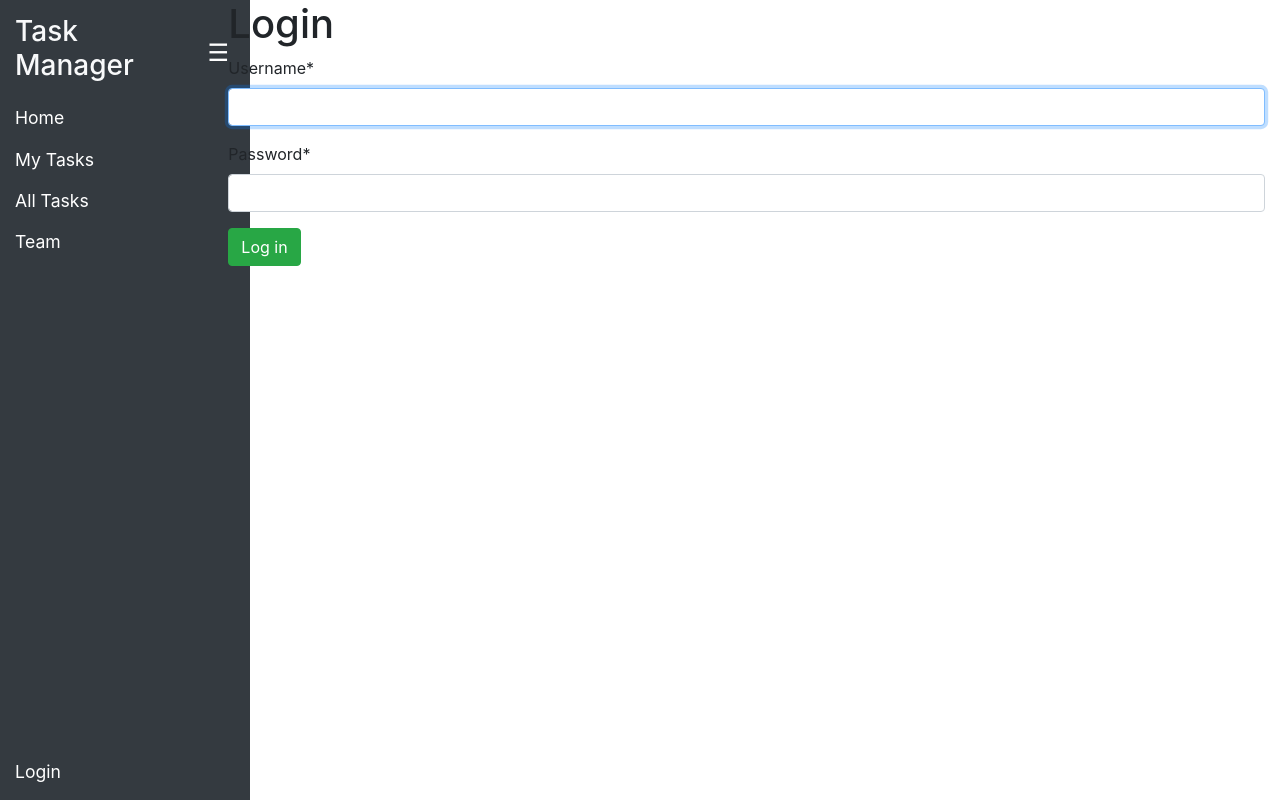
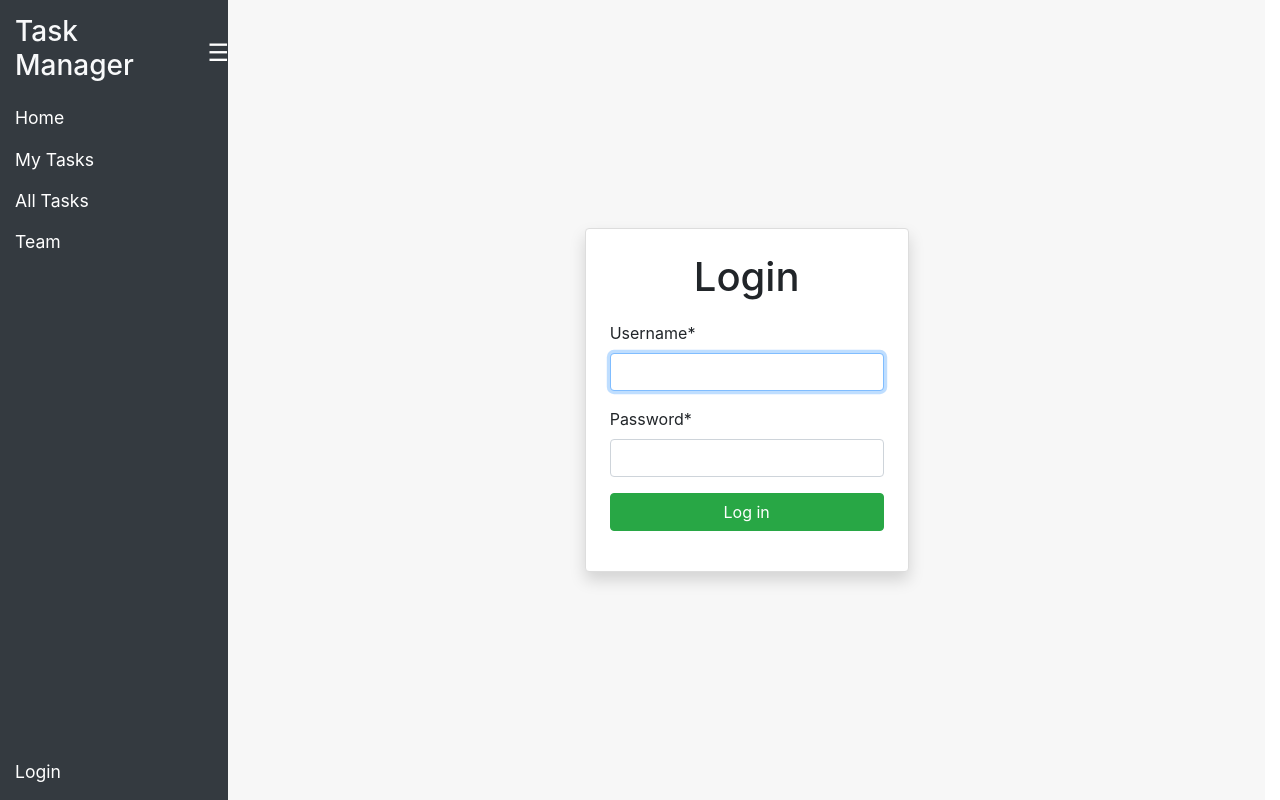
Before and after one commit to achalaidiuk/ittaskmanager, a Django app: page /accounts/login/ in a window 1280 px wide. Run offline with Django 4.2, Linux system fonts and the light colour scheme; some libraries are stand-ins or nearby versions.

Commit message:
Feature: creater visual for login.html

```diff
--- a/static/css/styles.css
+++ b/static/css/styles.css
@@ -60,3 +60,26 @@
 .sidebar-footer {
   margin-top: auto;
 }
+
+.login-card {
+  background-color: #fff;
+  border: 1px solid #ddd;
+  box-shadow: 0 2px 10px rgba(0, 0, 0, 0.1);
+}
+
+.login-page {
+  background-color: #f7f7f7;
+  height: 100vh;
+}
+
+.login-card h1 {
+  margin-bottom: 20px;
+}
+
+.btn-block {
+  width: 100%;
+}
+
+.alert {
+  margin-bottom: 20px;
+}
--- a/templates/registration/login.html
+++ b/templates/registration/login.html
@@ -1,8 +1,9 @@
 {% extends "base.html" %}
 {% load crispy_forms_tags %}
 {% block content %}
-  <div class="login-page">
-    <h1>Login</h1>
+  <div class="login-page d-flex align-items-center justify-content-center" style="height: 100vh;">
+    <div class="login-card p-4 rounded shadow">
+      <h1 class="text-center">Login</h1>
       {% if form.errors %}
         <div class="alert alert-danger">
           <p>Invalid credentials. Please try again.</p>
@@ -13,8 +14,8 @@
           <form method="post" action="{% url 'task_manager:login' %}">
             {% csrf_token %}
             {{ form|crispy }}
-          <div class="form-group">
-            <button type="submit" class="btn btn-success">Log in</button>
+            <div class="form-group text-center">
+              <button type="submit" class="btn btn-success btn-block">Log in</button>
             </div>
             <input type="hidden" name="next" value="{{ next }}" />
           </form>
@@ -25,4 +26,5 @@
         </div>
       {% endif %}
     </div>
+  </div>
 {% endblock %}
```
Lines whose indentation alone changed are shown as unchanged.
